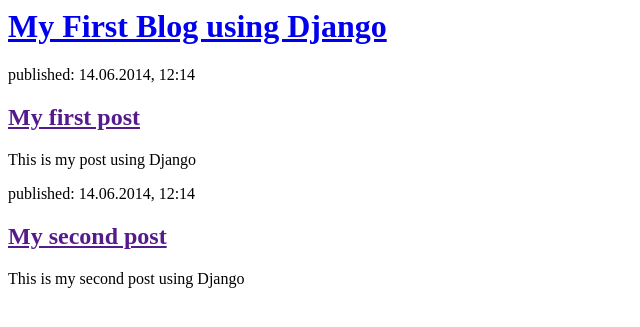
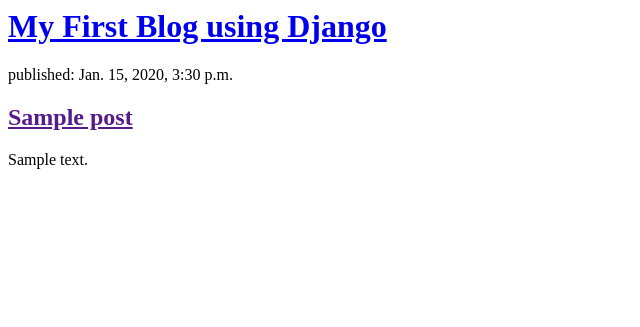
Before and after one commit to AlphaRishi1229/Django-Blog-App, a Django app: template blog/templates/blog/post_list.html in a window 1280 px wide. Shown: the top 327 px of the page, without its empty margins (0-640 px from the left). Run offline with Django 3.2, Linux system fonts and the light colour scheme; the template is opened without the code that fills it: values that come from a table or form of the project are taken from there, others are empty; tables that the repository leaves empty hold one stand-in row (values such as "Sample post").

Commit message:
Modified html

```diff
--- a/blog/templates/blog/post_list.html
+++ b/blog/templates/blog/post_list.html
@@ -7,16 +7,12 @@
             <h1><a href="/">My First Blog using Django</a></h1>
         </div>
 
+        {% for post in posts%}
         <div>
-            <p>published: 14.06.2014, 12:14</p>
-            <h2><a href="">My first post</a></h2>
-            <p>This is my post using Django</p>
+           <p>published: {{post.pubished_date}}</p>
+           <h2><a href="">{{post.title}}</a></h2>
+           <p>{{post.text|linebreaksbr}}</p>
         </div>
-
-        <div>
-            <p>published: 14.06.2014, 12:14</p>
-            <h2><a href="">My second post</a></h2>
-            <p>This is my second post using Django</p>
-        </div>
+        {% endfor %}
     </body>
 </html>
--- a/blog/views.py
+++ b/blog/views.py
@@ -1,5 +1,8 @@
 from django.shortcuts import render
+from .models import Post
+from django.utils import timezone
 
 # Create your views here.
 def post_list(request):
-    return render(request,'blog/post_list.html',{})
+    post = Post.objects.filter(pubished_date__lte=timezone.now()).order_by('pubished_date')
+    return render(request,'blog/post_list.html',{'posts':post})
```
